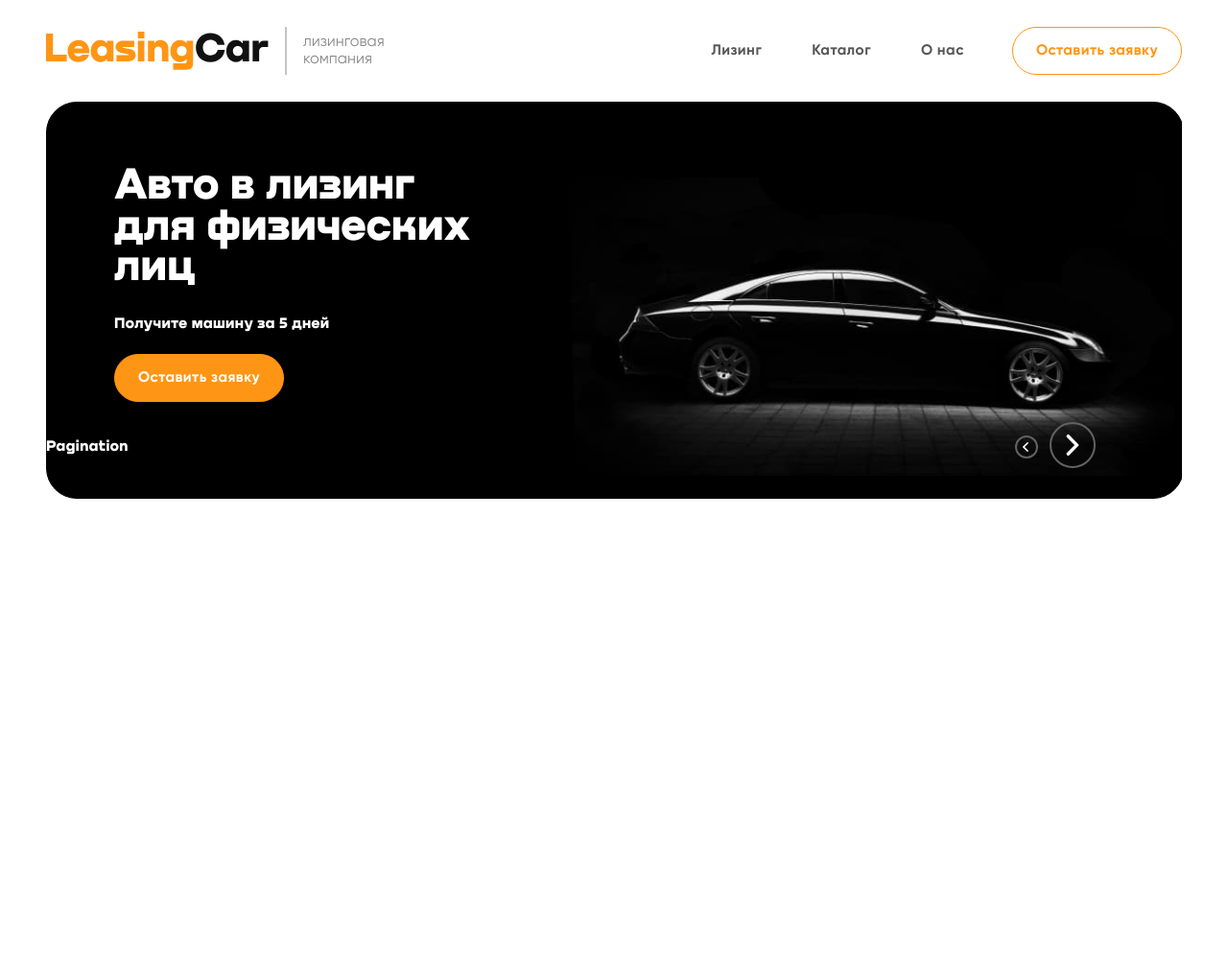
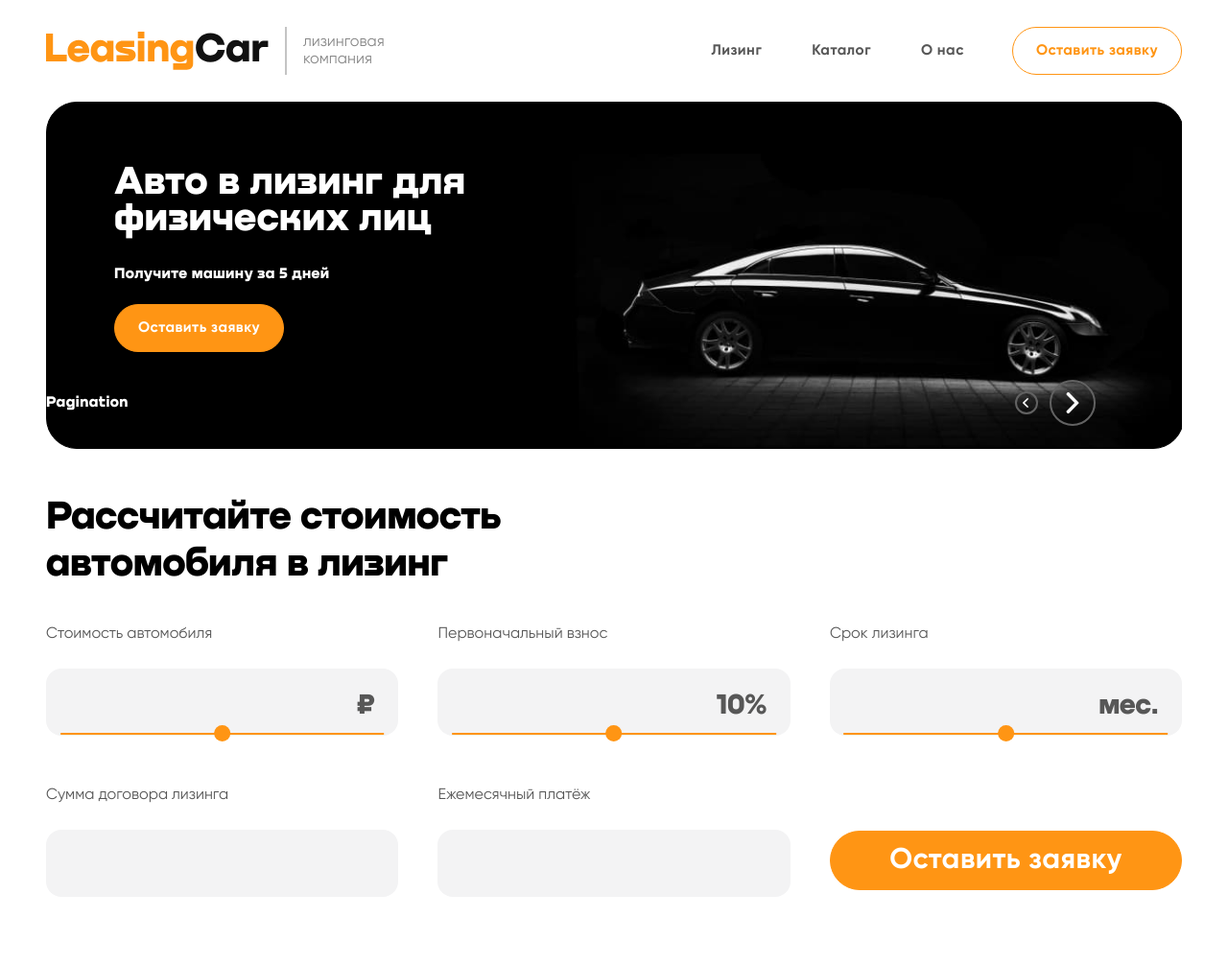
Before and after one commit to chaldeok/leasing-car, a website: page app/index.html in a window 1280 px wide. Shown: the whole page at 96% size. Before the commit the page ends 800 px from the top, so only its background shows below. Drawn offline with nearby package versions, Linux system fonts and the light colour scheme; files that its build step writes are made by us from their sources.

Commit message:
calculator markup and input styles

```diff
--- /dev/null
+++ b/app/calculator.html
@@ -0,0 +1,82 @@
+<div class="main-calculator">
+  <div class="main-container">
+    <div class="main-calculator__content">
+      <form action="" class="main-calculator__form form">
+        <h3 class="section-title">Рассчитайте стоимость<br>автомобиля в лизинг</h3>
+
+        <div class="form-body">
+          <div class="form-body__row">
+            <div class="input-group">
+              <label for="price" class="input-group__label">Стоимость автомобиля</label>
+
+              <div class="input-wrapper">
+                <input type="number" id="price" class="input-group__input">
+
+                <span class="input-group__sign"> &#8381;</span>
+
+                <div class="range-slider__wrapper">
+                  <label for="range-price" class="input-group__label--range"></label>
+                  <input type="range" id="range-price" class="input-group__input--range" min="1000000" max="6000000" />
+                </div>
+              </div>
+            </div>
+
+            <div class="input-group">
+              <label for="initial-fee" class="input-group__label">Первоначальный взнос</label>
+
+              <div class="input-wrapper">
+                <input type="number" id="initial-fee" class="input-group__input">
+
+                <span class="input-group__sign"> 10%</span>
+
+                <div class="range-slider__wrapper">
+                  <label for="range-fee" class="input-group__label--range"></label>
+                  <input type="range" id="range-fee" class="input-group__input--range" min="1000000" max="6000000" />
+                </div>
+              </div>
+            </div>
+
+            <div class="input-group">
+              <label for="lease-term" class="input-group__label">Срок лизинга</label>
+
+              <div class="input-wrapper">
+                <input type="number" id="lease-term" class="input-group__input">
+
+                <span class="input-group__sign"> мес.</span>
+
+                <div class="range-slider__wrapper">
+                  <label for="rang-term" class="input-group__label--range"></label>
+                  <input type="range" id="rang-term" class="input-group__input--range" min="1000000" max="6000000" />
+                </div>
+              </div>
+            </div>
+          </div>
+
+          <div class="form-body__row">
+            <div class="input-group">
+              <label for="leasing-sum" class="input-group__label">Сумма договора лизинга</label>
+
+              <div class="input-wrapper">
+                <input type="number" id="leasing-sum" class="input-group__input">
+              </div>
+            </div>
+
+            <div class="input-group">
+              <label for="monthly-payment" class="input-group__label">Ежемесячный платёж</label>
+
+              <div class="input-wrapper">
+                <input type="number" id="monthly-payment" class="input-group__input">
+              </div>
+            </div>
+
+            <div class="input-group input-group--btn">
+              <button class="button-order button-order--calculator" type="button" title="Оставить заявку">
+                Оставить заявку
+              </button>
+            </div>
+          </div>
+        </div>
+      </form>
+    </div>
+  </div>
+</div>
--- a/app/index.html
+++ b/app/index.html
@@ -13,6 +13,7 @@
   <body>
     @@include('header.html')
     @@include('slider.html')
+    @@include('calculator.html')
     <div class="overlay"></div>
 
     <!-- Сюда будет всталена ссылка на файл скриптов -->
--- a/app/scss/main.scss
+++ b/app/scss/main.scss
@@ -8,3 +8,4 @@
 
 @import "./partials/header";
 @import "./partials/slider";
+@import "./partials/calculator";
--- a/app/scss/partials/basic.scss
+++ b/app/scss/partials/basic.scss
@@ -35,6 +35,9 @@ button:focus,
 button:active {
   outline: none;
 }
+input {
+  outline: none;
+}
 
 ul li {
   list-style: none;
--- /dev/null
+++ b/app/scss/partials/calculator.scss
@@ -0,0 +1,134 @@
+.main-calculator__content {
+  padding-bottom: 70px;
+}
+
+.section-title {
+  font-family: $font-title;
+  @include adaptive-font(48, 6);
+
+  @media (max-width: 868px) {
+    @include adaptive-font(54, 38);
+  }
+
+  @media (max-width: 530px) {
+    font-size: 1.612rem;
+  }
+}
+
+.form-body__row {
+  display: flex;
+  justify-content: space-between;
+
+  &:first-child {
+    margin-bottom: 50px;
+  }
+}
+
+.input-group {
+  flex: 0 1 31%;
+
+  display: flex;
+  flex-direction: column;
+}
+
+.input-group__label {
+  font-family: $font-text;
+  font-size: 16px;
+  font-weight: 400;
+  color: $color-secondary;
+  line-height: 24px;
+  margin: 0 0 24px 0;
+}
+
+.input-wrapper {
+  display: block;
+  position: relative;
+  width: 100%;
+  height: 70px;
+}
+
+.input-group__input {
+  display: inline-block;
+  width: 100%;
+  height: 100%;
+  background-color: $color-hover-menu-links;
+  border: none;
+  border-radius: 16px;
+  padding: 16px 24px 16px 24px;
+}
+
+.input-group__input,
+.input-group__sign {
+  color: $color-secondary;
+  font-family: $font-title;
+  font-size: 30px;
+  line-height: 36px;
+}
+
+.input-group__sign {
+  position: absolute;
+  top: 50%;
+  transform: translateY(-50%);
+  right: 24px;
+}
+
+.range-slider__wrapper {
+  position: absolute;
+  width: 92%;
+  left: 50%;
+  bottom: -3px;
+  transform: translateX(-50%);
+}
+
+.input-group__input--range {
+  -webkit-appearance: none;
+  width: 100%;
+  height: 2px;
+  background-color: $color-accent;
+}
+
+.input-group__input--range::-webkit-slider-thumb {
+  -webkit-appearance: none;
+  width: 17px;
+  height: 17px;
+  border-radius: 50%;
+  background: $color-accent;
+  cursor: pointer;
+  //margin-top: -1px;
+}
+.input-group__input--range::-moz-range-thumb {
+  width: 17px;
+  height: 17px;
+  border-radius: 50%;
+  background: $color-accent;
+  cursor: pointer;
+}
+.input-group__input--range::-ms-thumb {
+  width: 17px;
+  height: 17px;
+  border-radius: 50%;
+  background: $color-accent;
+  cursor: pointer;
+}
+
+.input-group--btn {
+  justify-content: flex-end;
+}
+
+.button-order--calculator {
+  color: white;
+  background-color: $color-accent;
+  font-size: 30px;
+  line-height: 36px;
+  margin: 0 0 7px 0;
+
+  &:hover {
+    background-color: lighten($color-accent, 10%);
+    border-color: lighten($color-accent, 10%);
+  }
+
+  &:active {
+    background-color: darken($color-accent, 10%);
+    border-color: darken($color-accent, 10%);
+  }
+}
--- a/app/scss/partials/header.scss
+++ b/app/scss/partials/header.scss
@@ -4,7 +4,7 @@
   right: 0;
   bottom: 0;
   left: 0;
-  z-index: 3;
+  z-index: 4;
   background-color: white;
 
   @media (max-width: 478px) {
@@ -57,7 +57,7 @@
 
 .main-menu {
   margin-right: 2.5rem;
-  z-index: 20;
+  z-index: 30;
 }
 
 .burger-menu__button {
--- a/app/scss/partials/shared.scss
+++ b/app/scss/partials/shared.scss
@@ -16,8 +16,8 @@
   right: 0;
   bottom: 0;
   background-color: #111111;
-  opacity: 0.3;
-  z-index: 8;
+  opacity: 0.4;
+  z-index: 3;
   display: none;
 }
 
--- a/app/scss/partials/slider.scss
+++ b/app/scss/partials/slider.scss
@@ -9,6 +9,7 @@
   font-family: $font-title;
   letter-spacing: 0.5px;
   color: white;
+  //margin-bottom: 100px;
 }
 
 .main-slider__content {
@@ -69,7 +70,7 @@
   h3 {
     margin: 0 0 32px 0;
     line-height: 90%;
-    @include adaptive-font(54, 6);
+    @include adaptive-font(48, 6);
 
     @media (max-width: 868px) {
       @include adaptive-font(54, 38);
--- a/app/slider.html
+++ b/app/slider.html
@@ -38,7 +38,7 @@
           <div class="swiper-slide slider-slide">
             <div class="slider-slide__left">
               <div class="slider-slide__left-content">
-                <h3>У нас есть гибриды и электрокары</h3>
+                <h3>Гибриды и электрокары</h3>
 
                 <p>Никаких АЗС! Только розетки!</p>
 
```
Also changed, not shown: dist/css/styles.css, dist/index.html.
